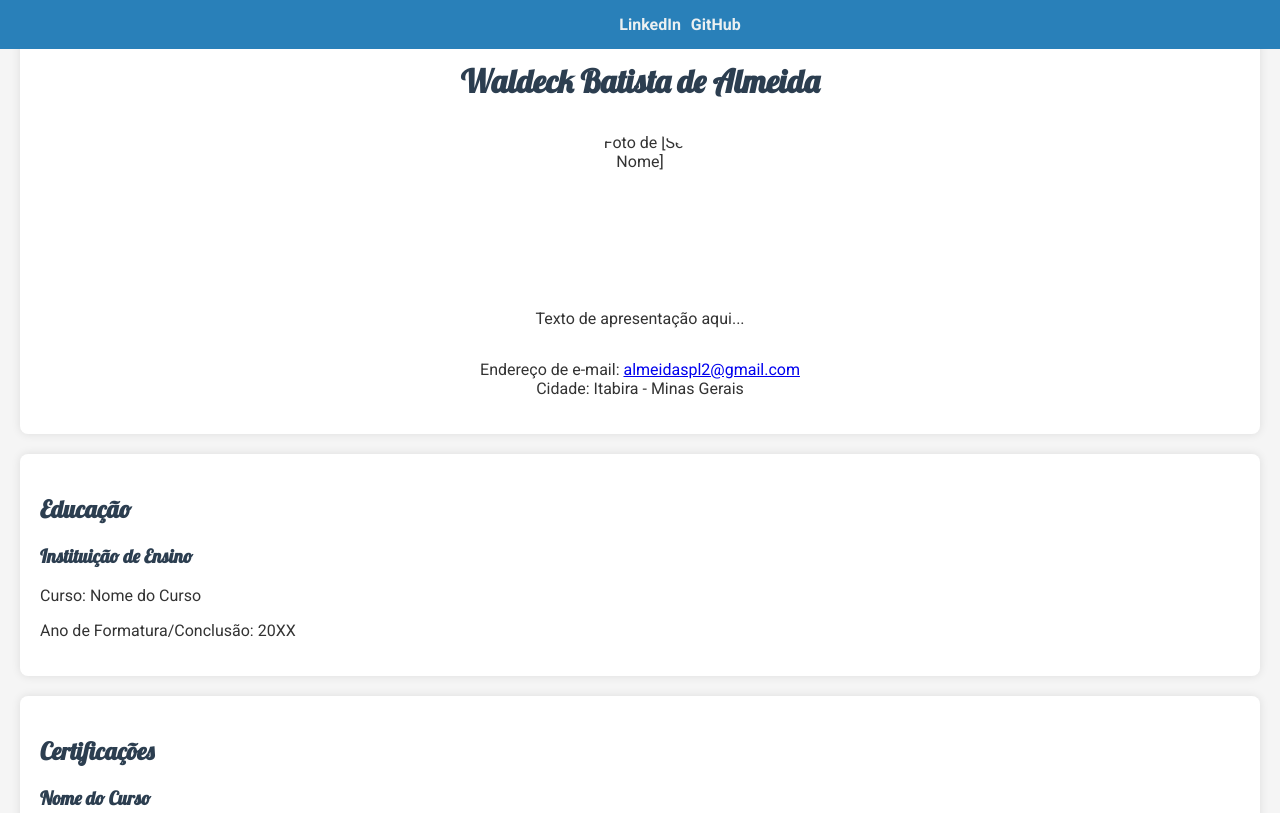
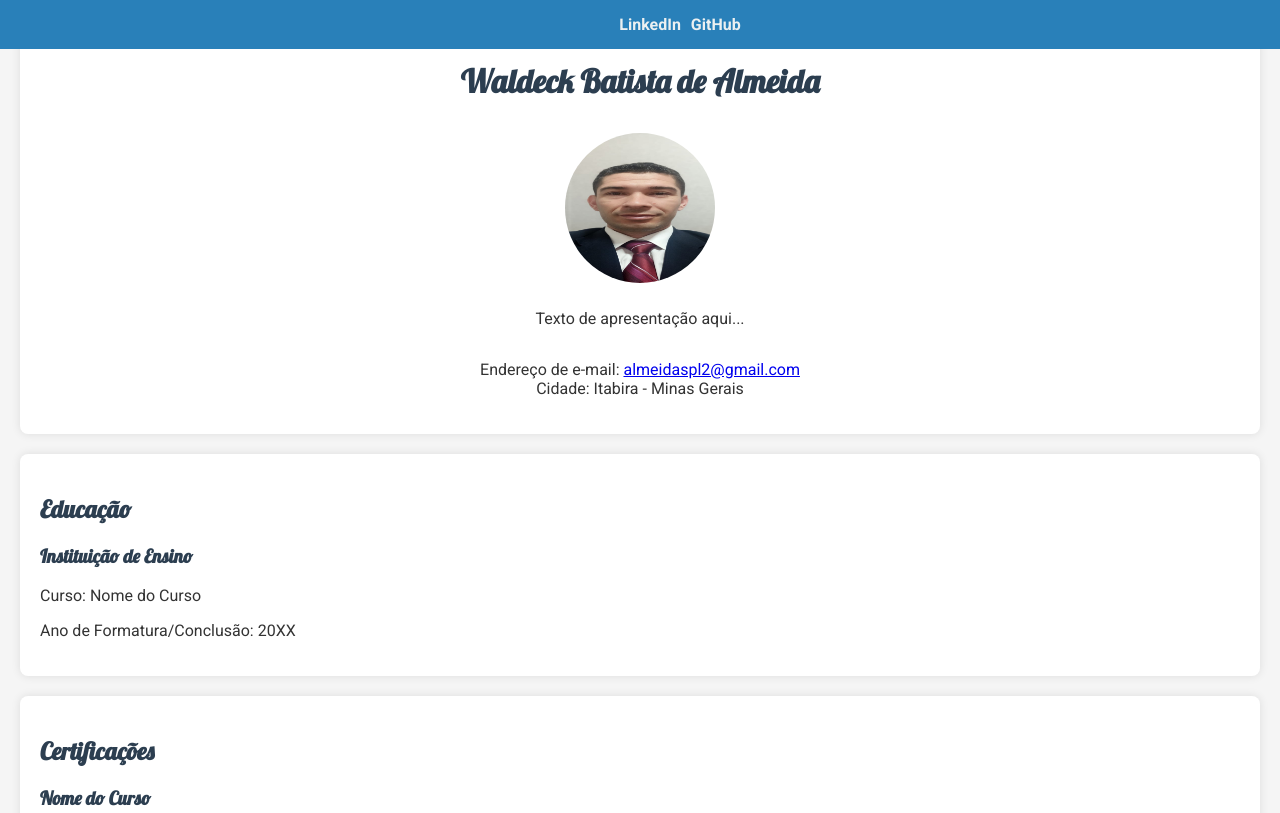
Before and after one commit to wdkalmeida/ExerciciosWEB, a plain HTML site: page Trabalho CV- NV/index.html in a window 1280 px wide. Shown: the top 813 px of the page. Drawn offline with Linux system fonts and the light colour scheme.

Commit message:
Atualização de CV
Atualização de foto de curriculo

```diff
--- a/Trabalho CV- NV/index.html
+++ b/Trabalho CV- NV/index.html
@@ -21,7 +21,7 @@
 
 <header id="apresentacao">
     <h1>Waldeck Batista de Almeida</h1>
-    <img src="foto.jpg" alt="Foto de [Seu Nome]">
+    <img src="imgs/WhatsApp Image 2024-06-14 at 17.10.03.jpeg" alt="Foto de [Seu Nome]">
     <p>
         Texto de apresentação aqui...
     </p>
```
Also changed, not shown: Trabalho - Curriculo - CSS/index.html (+1 -1 lines), Trabalho - Curriculo - CSS/imgs/WhatsApp Image 2024-06-14 at 17.10.03.jpeg (added), Trabalho - Curriculo - CSS/imgs/fotocv1.jpg (added), Trabalho CV- NV/imgs/WhatsApp Image 2024-06-14 at 17.10.03.jpeg (added), fotocv1.jpg (added).
